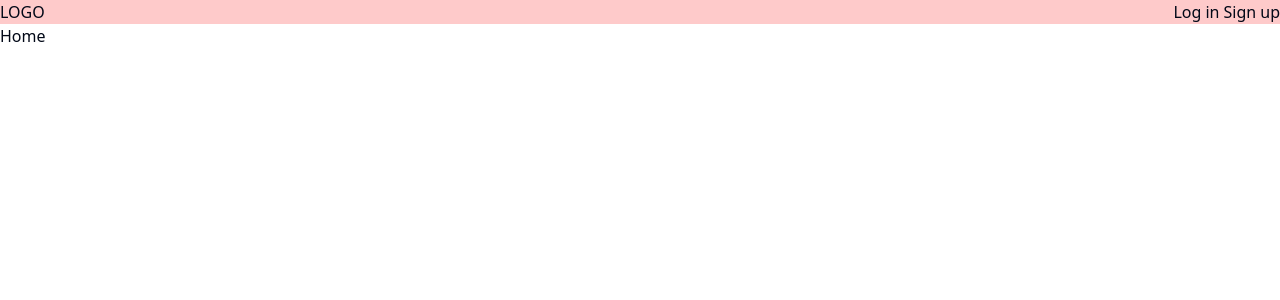
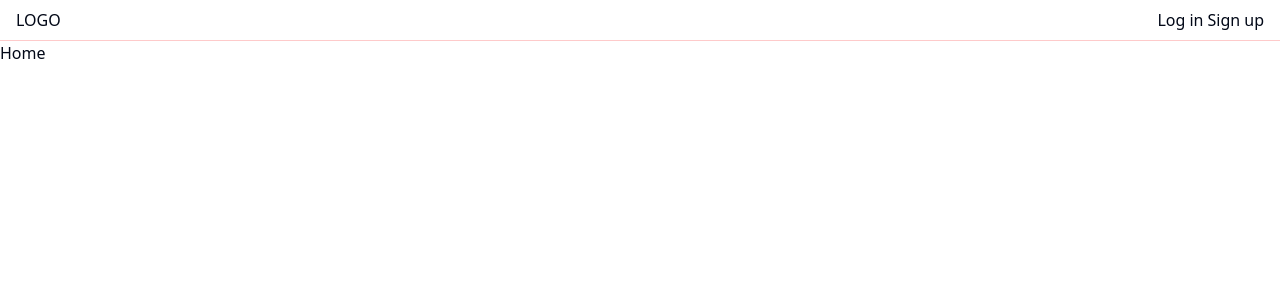
Before and after one commit to style77/newsltr, a Next.js app in the folder client/: page / in a window 1280 px wide. Shown: the top 300 px of the page. Built offline with nearby package versions, Linux system fonts and the light colour scheme.

Commit message:
fix(client): linting issue in Navbar component

```diff
--- a/client/app/(auth)/login/page.tsx
+++ b/client/app/(auth)/login/page.tsx
@@ -7,14 +7,14 @@ const Page = () => {
   return (
     <div className="flex justify-between">
       <div className="flex flex-col justify-center">
-        <h2 className="text-ltext text-4xl font-bold mb-4">Welcome Back.</h2>
+        <h2 className="text-text text-4xl font-bold mb-4">Welcome Back.</h2>
         <LoginForm />
         <div className="mt-2">
           <p className="text-sm">
             Don<span>&apos;</span>t have an account?{" "}
             <Link
               className="text-secondary underline font-semibold"
-              href="/auth/register"
+              href="/register"
             >
               Sign up
             </Link>{" "}
--- a/client/app/(auth)/register/page.tsx
+++ b/client/app/(auth)/register/page.tsx
@@ -6,7 +6,7 @@ const Page = () => {
   return (
     <div className="flex justify-between">
       <div className=" flex flex-col justify-center">
-        <h2 className="text-ltext text-4xl font-bold mb-4">
+        <h2 className="text-text text-4xl font-bold mb-4">
           Welcome to Newsltr.
         </h2>
         <RegisterForm />
@@ -15,7 +15,7 @@ const Page = () => {
             Already have an account?{" "}
             <Link
               className="text-secondary underline font-semibold"
-              href="/auth/login"
+              href="/login"
             >
               Log in
             </Link>{" "}
--- a/client/app/globals.css
+++ b/client/app/globals.css
@@ -13,11 +13,15 @@
     --popover: 0 0% 100%;
     --popover-foreground: 222.2 84% 4.9%;
 
-    --primary: 222.2 47.4% 11.2%;
+    --primary: #ffa400;
     --primary-foreground: 210 40% 98%;
 
-    --secondary: 210 40% 96.1%;
+    --secondary: #2e5266;
     --secondary-foreground: 222.2 47.4% 11.2%;
+
+    --error: #ff0000;
+
+    --text: #2d2d2a;
 
     --muted: 210 40% 96.1%;
     --muted-foreground: 215.4 16.3% 46.9%;
--- a/client/components/Navbar.tsx
+++ b/client/components/Navbar.tsx
@@ -11,18 +11,30 @@ import {
   NavigationMenuViewport,
 } from "@/components/ui/navigation-menu";
 
+const listItems = [
+  {
+    name: "Log in",
+    url: "/login",
+  },
+  {
+    name: "Sign up",
+    url: "/register",
+  },
+];
+
 const Navbar = () => {
   return (
-    <nav className="flex justify-between bg-red-200">
+    <nav className="flex border-b border-red-200 justify-between py-2 px-4">
       <div>LOGO</div>
       <NavigationMenu>
         <NavigationMenuList>
-          <NavigationMenuItem>
-            <NavigationMenuLink href="/login">Log in</NavigationMenuLink>
-          </NavigationMenuItem>
-          <NavigationMenuItem>
-            <NavigationMenuLink href="/register">Sign up</NavigationMenuLink>
-          </NavigationMenuItem>
+          {listItems.map((item) => (
+            <NavigationMenuItem key={item.name}>
+              <NavigationMenuLink href={item.url}>
+                {item.name}
+              </NavigationMenuLink>
+            </NavigationMenuItem>
+          ))}
         </NavigationMenuList>
       </NavigationMenu>
     </nav>
--- a/client/components/ui/button.tsx
+++ b/client/components/ui/button.tsx
@@ -10,7 +10,7 @@ const buttonVariants = cva(
     variants: {
       variant: {
         default:
-          "bg-primary text-ltext hover:bg-primary/90 dark:bg-slate-50 dark:text-slate-900 dark:hover:bg-slate-50/90",
+          "bg-blue-200 text-ltext hover:bg-primary/90 dark:bg-slate-50 dark:text-slate-900 dark:hover:bg-slate-50/90",
         destructive:
           "bg-red-500 text-slate-50 hover:bg-red-500/90 dark:bg-red-900 dark:text-slate-50 dark:hover:bg-red-900/90",
         outline:
--- a/client/components/ui/customInput.tsx
+++ b/client/components/ui/customInput.tsx
@@ -59,7 +59,7 @@ const CustomInput = <T extends FieldValues>({
           id={id}
           className={`text-ltext border w-96 p-2 rounded-md focus:outline-primary mb-1 ${
             errors[id]?.message
-              ? "border-danger bg-red-100"
+              ? "border-error border-2 bg-red-100"
               : "bg-slate-50 border-slate-300"
           }`}
           type={type}
@@ -71,7 +71,7 @@ const CustomInput = <T extends FieldValues>({
             message &&
             message.split(".,").map((m, i) => (
               <div
-                className="flex text-danger justify-between items-center text-sm"
+                className="flex text-error justify-between items-center text-sm"
                 key={m}
               >
                 <div className="flex gap-1">
--- a/client/tailwind.config.ts
+++ b/client/tailwind.config.ts
@@ -23,13 +23,15 @@ module.exports = {
         background: "hsl(var(--background))",
         foreground: "hsl(var(--foreground))",
         primary: {
-          DEFAULT: "hsl(var(--primary))",
+          DEFAULT: "var(--primary)",
           foreground: "hsl(var(--primary-foreground))",
         },
         secondary: {
-          DEFAULT: "hsl(var(--secondary))",
+          DEFAULT: "var(--secondary)",
           foreground: "hsl(var(--secondary-foreground))",
         },
+        error: "var(--error)",
+        text: "var(--text)",
         destructive: {
           DEFAULT: "hsl(var(--destructive))",
           foreground: "hsl(var(--destructive-foreground))",
```
Also changed, not shown: client/public/bg-1.svg (added).
